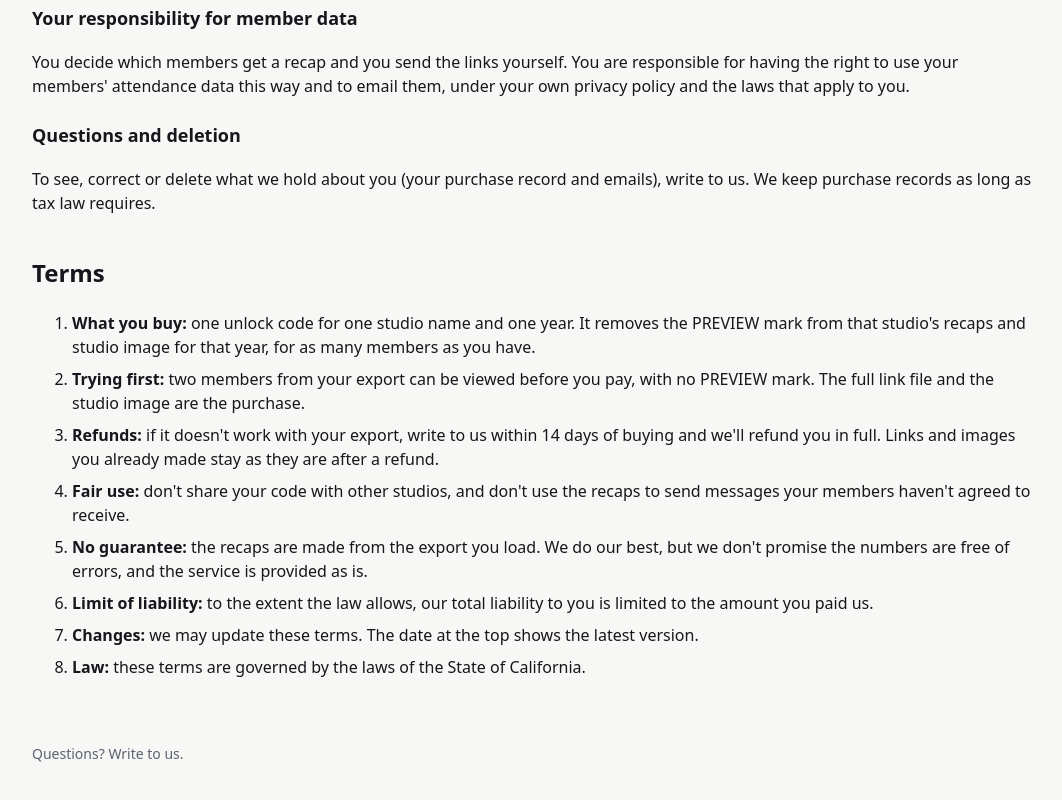
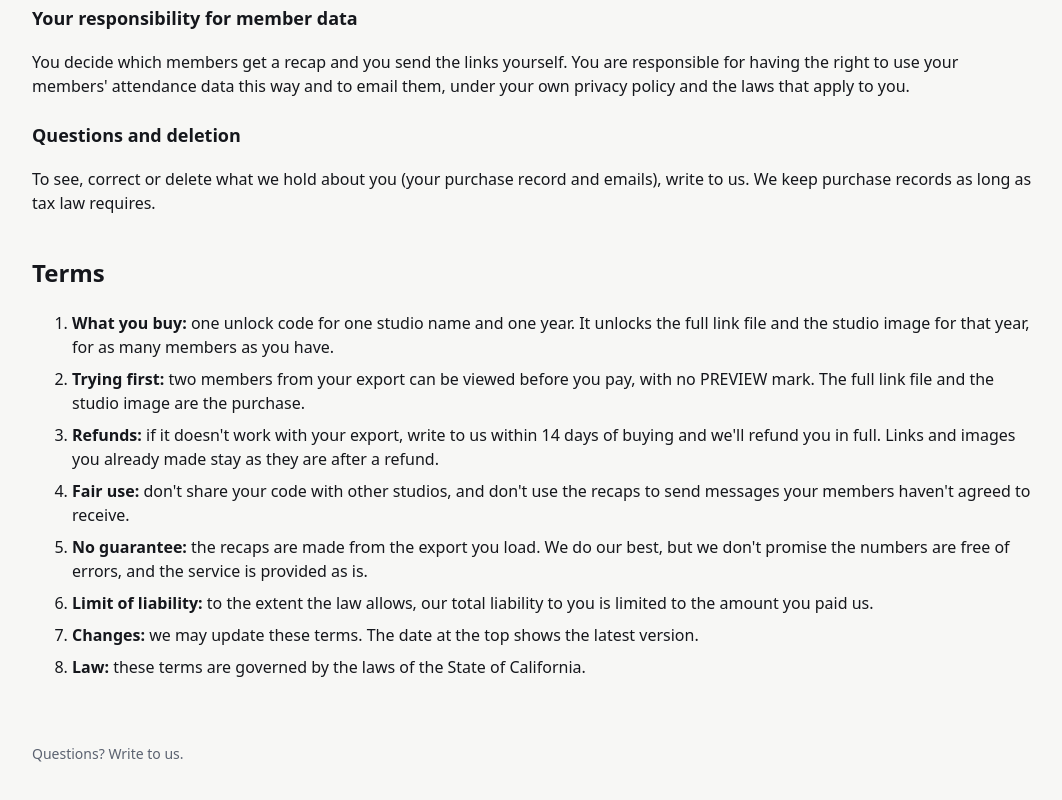
Before and after one commit to samyaks/studio_recap, a website with bundled scripts: page public/legal.html in a window 1280 px wide. Shown: the part 719-1519 px from the top of the page, without its empty margins (108-1170 px from the left). Built offline with nearby package versions, Linux system fonts and the light colour scheme.

Commit message:
Say the purchase unlocks the full list, not a PREVIEW mark.
The two sample recaps are already unmarked, so the terms now describe what the code actually unlocks.

Co-authored-by: samyaks <samyaks@users.noreply.github.com>

```diff
--- a/public/legal.html
+++ b/public/legal.html
@@ -34,7 +34,7 @@
 
     <h2 id="terms">Terms</h2>
     <ol>
-      <li><b>What you buy:</b> one unlock code for one studio name and one year. It removes the PREVIEW mark from that studio's recaps and studio image for that year, for as many members as you have.</li>
+      <li><b>What you buy:</b> one unlock code for one studio name and one year. It unlocks the full link file and the studio image for that year, for as many members as you have.</li>
       <li><b>Trying first:</b> two members from your export can be viewed before you pay, with no PREVIEW mark. The full link file and the studio image are the purchase.</li>
       <li><b>Refunds:</b> if it doesn't work with your export, write to us within 14 days of buying and we'll refund you in full. Links and images you already made stay as they are after a refund.</li>
       <li><b>Fair use:</b> don't share your code with other studios, and don't use the recaps to send messages your members haven't agreed to receive.</li>
```
